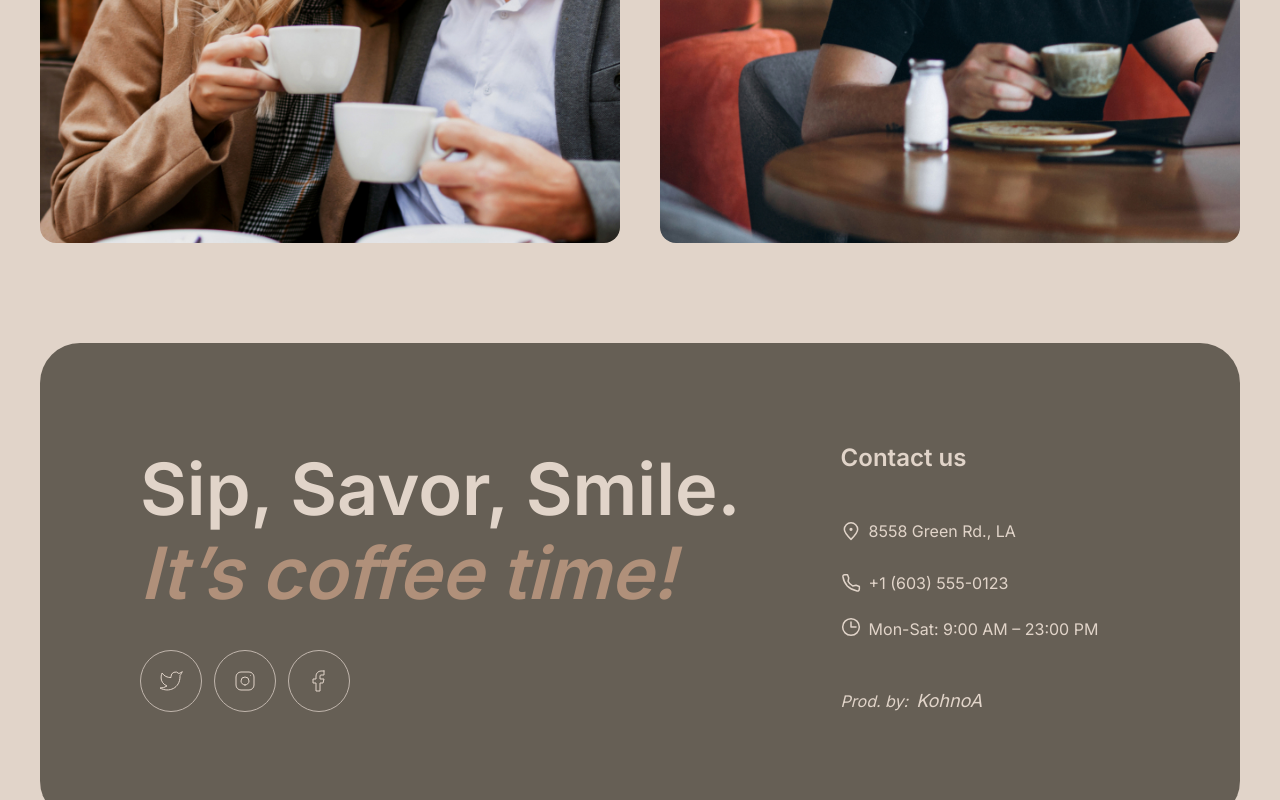
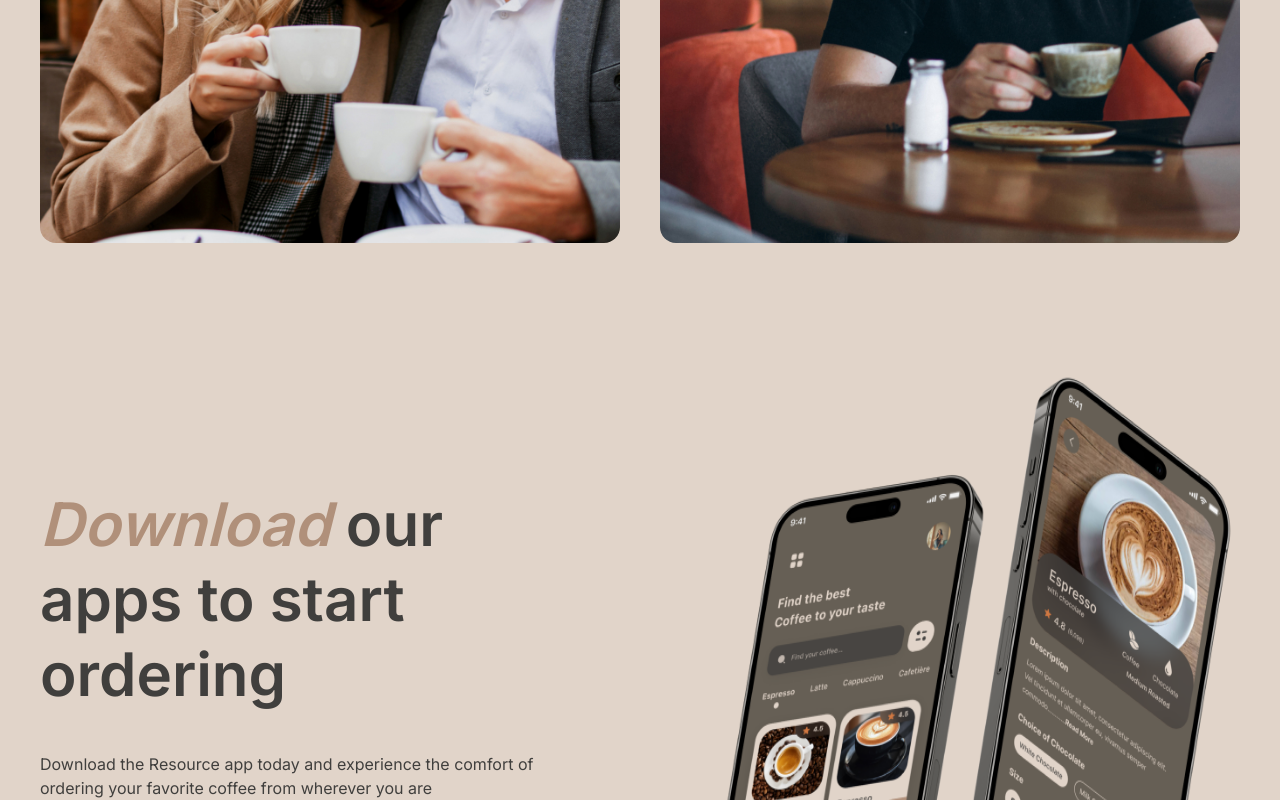
Before and after one commit to KohnoA/coffee-house, a Next.js app: page / in a window 1280 px wide. Shown: the part 2000-2800 px from the top of the page. Built offline with nearby package versions, Linux system fonts and the light colour scheme.

Commit message:
feat: created ecosystem section

```diff
--- a/src/UI/Button.tsx
+++ b/src/UI/Button.tsx
@@ -32,7 +32,7 @@ export default function Button<E extends ElementType = typeof DEFAULT_ELEMENT>({
       className={`${
         view === BUTTON_VIEW.PRIMARY
           ? 'py-[20px] px-[78px] bg-bgBody text-textDark transition-colors hover:bg-[#D3C5B9] active:bg-[#BDB1A7]'
-          : 'py-[10px] px-[77.5px] text-textDark border-2 border-borderDark bg-transparent transition-colors hover:text-textLight hover:bg-bgContainer active:bg-textDark active:border-textDark'
+          : 'py-[10px] px-[23px] text-textDark border-2 border-borderDark bg-transparent transition-colors hover:text-textLight hover:bg-bgContainer active:bg-textDark active:border-textDark'
       } font-semibold inline-block rounded-full ${className ?? ''}`}
     >
       {children}
--- a/src/app/page.tsx
+++ b/src/app/page.tsx
@@ -1,4 +1,5 @@
 import About from '@/modules/About';
+import Ecosystem from '@/modules/Ecosystem';
 import Promo from '@/modules/Promo';
 
 export default function Home() {
@@ -6,6 +7,7 @@ export default function Home() {
     <main className="container">
       <Promo />
       <About />
+      <Ecosystem />
     </main>
   );
 }
--- /dev/null
+++ b/src/components/icons/AppleIcon.tsx
@@ -0,0 +1,19 @@
+import { IconProps } from './types';
+
+export default function AppleIcon({ width, height, className }: IconProps) {
+  return (
+    <svg
+      xmlns="http://www.w3.org/2000/svg"
+      width={width}
+      height={height}
+      fill="none"
+      viewBox="0 0 27 32"
+    >
+      <path
+        className={className}
+        fill="#403F3D"
+        d="M22.058 16.83c-.037-3.998 3.358-5.943 3.513-6.033-1.923-2.733-4.903-3.107-5.95-3.137-2.502-.256-4.93 1.46-6.205 1.46-1.3 0-3.264-1.435-5.38-1.393-2.722.041-5.27 1.578-6.667 3.965C-1.514 16.56.636 23.711 3.4 27.645c1.381 1.926 2.996 4.077 5.11 4.002 2.067-.083 2.84-1.286 5.335-1.286 2.472 0 3.197 1.286 5.352 1.237 2.22-.034 3.616-1.935 4.95-3.879 1.597-2.208 2.238-4.383 2.263-4.495-.052-.017-4.31-1.601-4.351-6.393zM17.986 5.073C19.098 3.717 19.86 1.872 19.648 0c-1.61.07-3.622 1.085-4.782 2.412-1.025 1.168-1.941 3.084-1.704 4.885 1.807.131 3.664-.89 4.824-2.224z"
+      ></path>
+    </svg>
+  );
+}
--- /dev/null
+++ b/src/components/icons/GooglePlayIcon.tsx
@@ -0,0 +1,23 @@
+import { IconProps } from './types';
+
+export default function GooglePlayIcon({
+  width,
+  height,
+  className,
+}: IconProps) {
+  return (
+    <svg
+      xmlns="http://www.w3.org/2000/svg"
+      width={width}
+      height={height}
+      fill="none"
+      viewBox="0 0 31 34"
+    >
+      <path
+        className={className}
+        fill="#403F3D"
+        d="M.756 2.203c-.363.37-.572.946-.572 1.692V30.5c0 .745.21 1.321.572 1.691l.09.081 15.29-14.902v-.352L.846 2.116l-.09.087zM23.078 22.34l-5.092-4.97v-.352l5.098-4.97.114.065 6.037 3.349c1.722.95 1.722 2.514 0 3.47l-6.037 3.343-.12.065zM22.273 23.2l-5.211-5.08-15.38 14.997c.572.586 1.505.657 2.566.07l18.025-9.986zM22.273 11.188L4.248 1.2c-1.061-.58-1.994-.51-2.566.077l15.38 14.99 5.211-5.08z"
+      ></path>
+    </svg>
+  );
+}
--- /dev/null
+++ b/src/modules/Ecosystem.tsx
@@ -0,0 +1,67 @@
+import Button from '@/UI/Button';
+import Title from '@/UI/Title';
+import { AUTHOR_LINKEDIN } from '@/components/SocialList/constants';
+import AppleIcon from '@/components/icons/AppleIcon';
+import GooglePlayIcon from '@/components/icons/GooglePlayIcon';
+import Image from 'next/image';
+
+const BG_IMAGE_PATH = '/images/mobile-screens.png';
+
+export default function Ecosystem() {
+  return (
+    <section className="grid grid-cols-2 gap-[100px] mb-[100px]">
+      <div className="py-[144px]">
+        <Title level={2} size={2}>
+          <span className="italic text-textAccent">Download</span> our apps to
+          start ordering
+        </Title>
+
+        <p className="mb-[40px]">
+          Download the Resource app today and experience the comfort of ordering
+          your favorite coffee from wherever you are
+        </p>
+
+        <div className="flex flex-wrap gap-[20px]">
+          <Button
+            className="group flex items-center gap-[8px] min-w-[200px]"
+            as="a"
+            href={AUTHOR_LINKEDIN}
+          >
+            <AppleIcon
+              className="transition-all group-hover:fill-textLight"
+              width={36}
+              height={36}
+            />
+            <p className="flex flex-col gap-[2px]">
+              <span className="caption">Available on the</span> App Store
+            </p>
+          </Button>
+
+          <Button
+            className="group flex items-center gap-[8px] min-w-[200px]"
+            as="a"
+            href={AUTHOR_LINKEDIN}
+          >
+            <GooglePlayIcon
+              className="transition-all group-hover:fill-textLight"
+              width={36}
+              height={36}
+            />
+            <p className="flex flex-col gap-[2px]">
+              <span className="caption">Available on</span> Google Play
+            </p>
+          </Button>
+        </div>
+      </div>
+
+      <div className="relative">
+        <Image
+          className="row-start-2 row-end-3"
+          src={BG_IMAGE_PATH}
+          fill
+          alt="Modile App"
+        />
+      </div>
+    </section>
+  );
+}
--- a/src/modules/Footer.tsx
+++ b/src/modules/Footer.tsx
@@ -7,7 +7,7 @@ export default function Footer() {
     <footer className="container mb-[40px]">
       <div className="flex wrap items-center gap-[100px] py-[100px] px-[100px] text-textLight bg-bgContainer rounded-[40px]">
         <div>
-          <Title level={2} className="flex flex-col gap-2">
+          <Title level={2} size={2} className="flex flex-col gap-2">
             Sip, Savor, Smile.
             <span className="text-textAccent italic">It’s coffee time!</span>
           </Title>
```
Also changed, not shown: public/icons/apple.svg (deleted), public/icons/google-play.svg (deleted).
